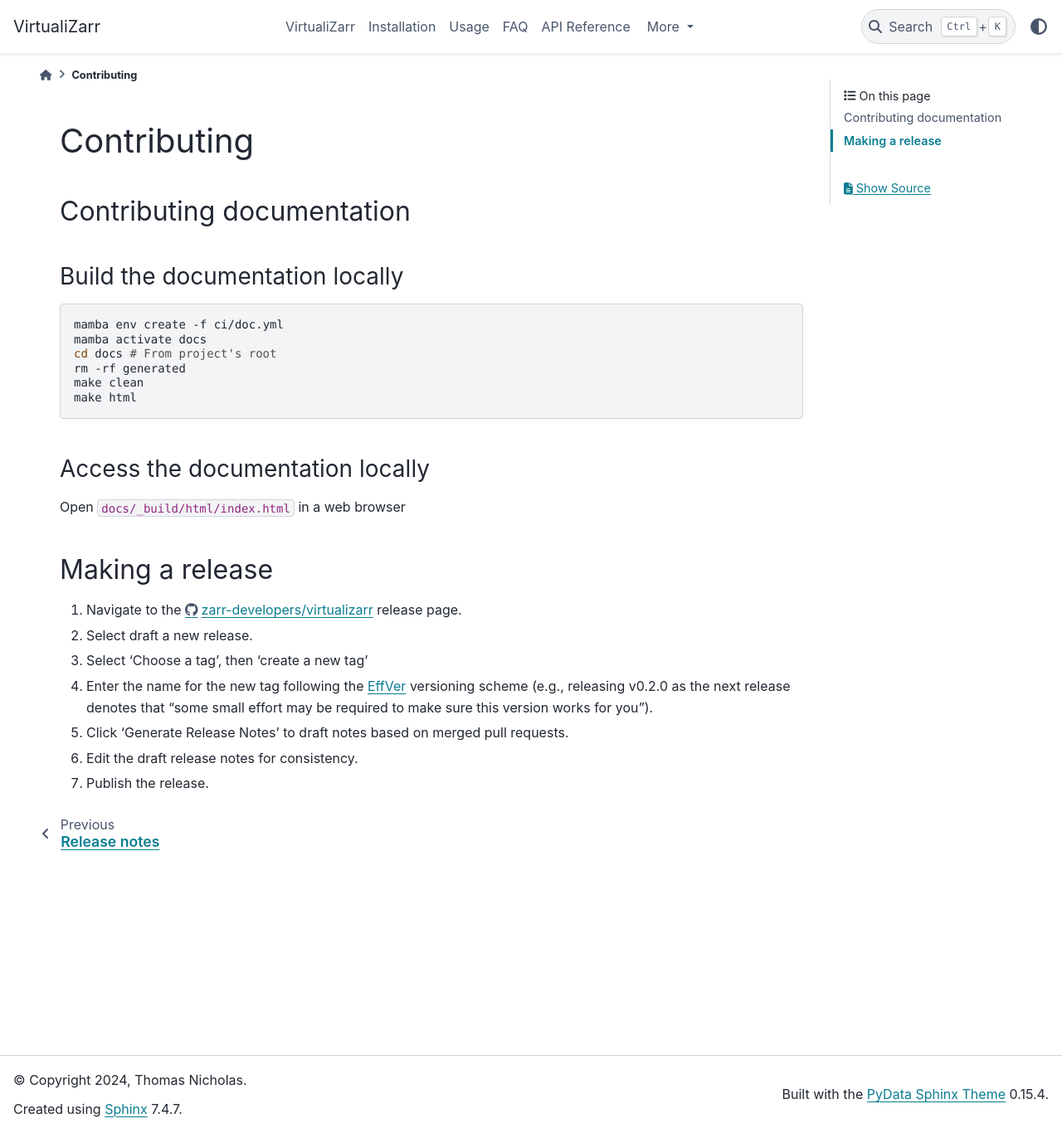
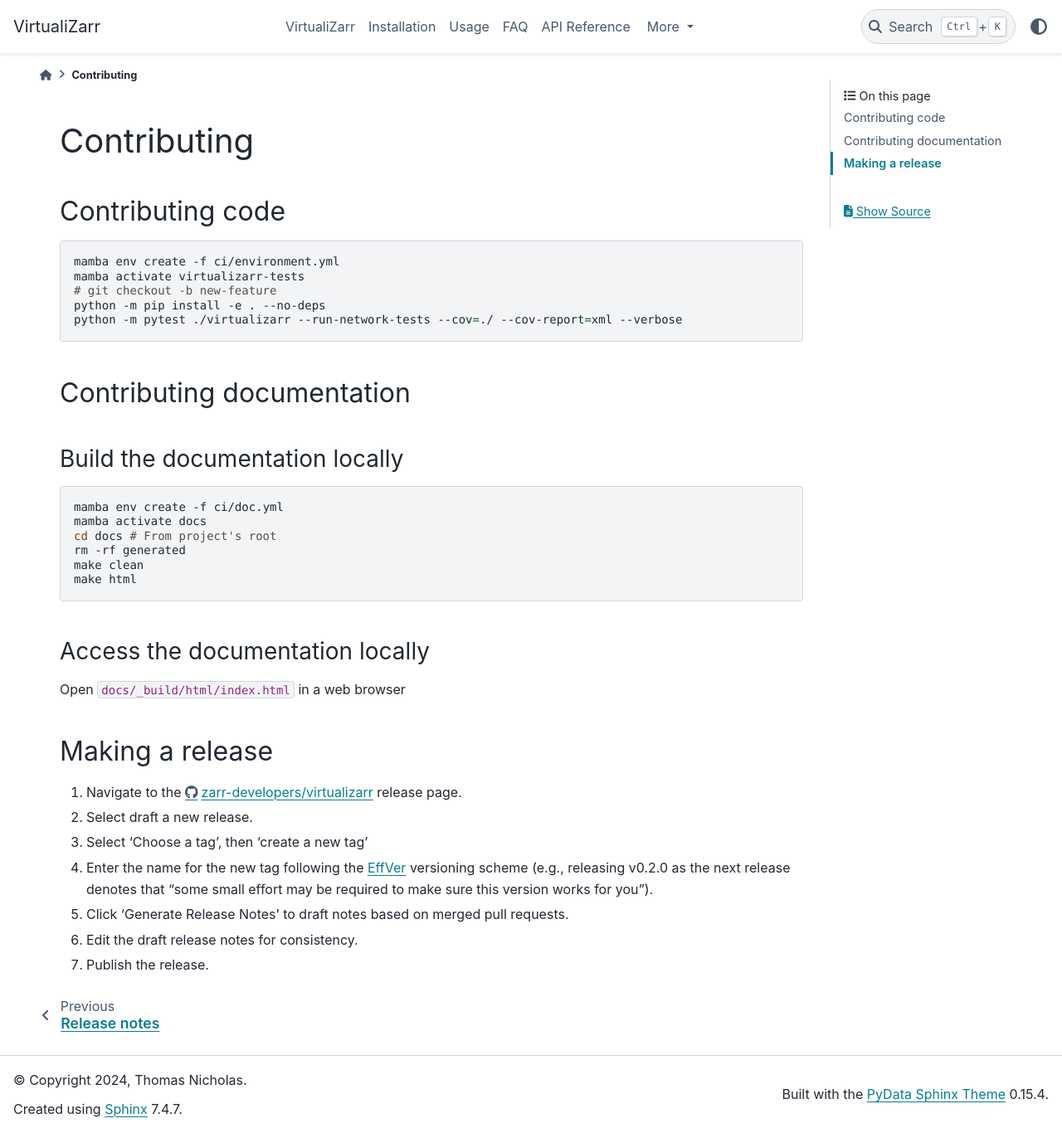
Before and after one commit to zarr-developers/VirtualiZarr, a Sphinx documentation site: the page built from docs/contributing.md, in a window 1280 px wide and 1366 px high. Shown: the whole window at 83% size. Built offline with Sphinx 7.4.7 and the PyData theme 0.15.4, drawn with Linux system fonts in a browser that asks for light colours.

Commit message:
small contributing section, update env

````diff
--- a/docs/contributing.md
+++ b/docs/contributing.md
@@ -1,4 +1,14 @@
 # Contributing
+
+## Contributing code
+
+```bash
+mamba env create -f ci/environment.yml
+mamba activate virtualizarr-tests
+# git checkout -b new-feature
+python -m pip install -e . --no-deps
+python -m pytest ./virtualizarr --run-network-tests --cov=./ --cov-report=xml --verbose
+```
 
 ## Contributing documentation
 
--- a/pyproject.toml
+++ b/pyproject.toml
@@ -114,3 +114,8 @@
 
 [tool.ruff.lint.isort]
 known-first-party = ["virtualizarr"]
+
+[tool.pytest.ini_options]
+markers = [
+    "network: marks test requiring internet (select with '--run-network-tests')",
+]
````
Also changed, not shown: 1 other file.
